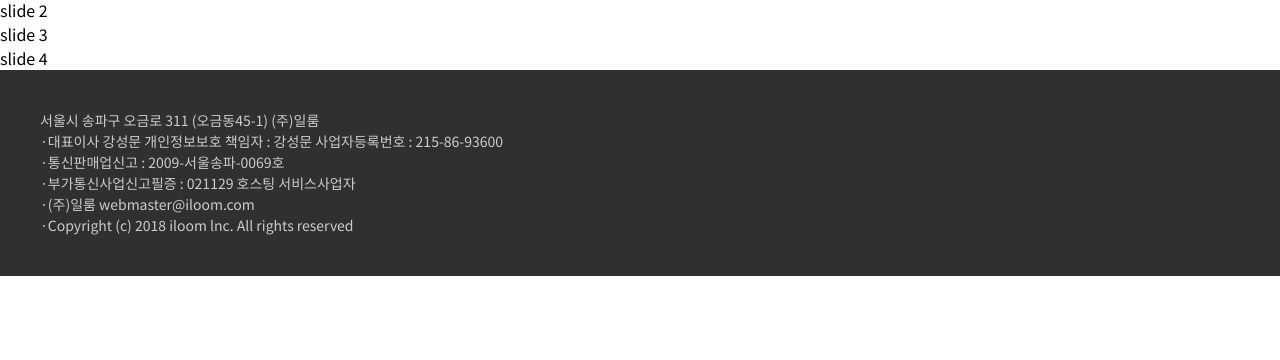
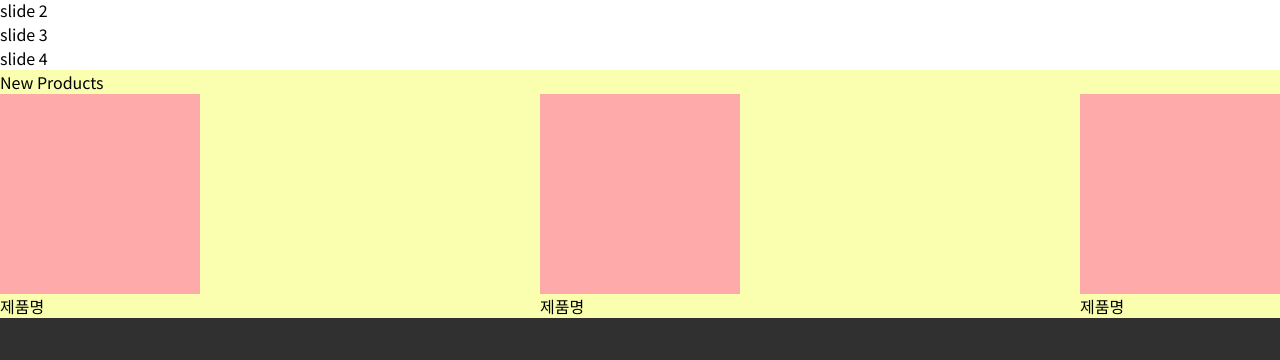
Before and after one commit to naja-ep/next-app, a Next.js app: page / in a window 1280 px wide. Shown: the part 411-771 px from the top of the page. Built offline with nearby package versions, Linux system fonts and the light colour scheme.

Commit message:
changed layout

```diff
--- /dev/null
+++ b/components/Board.js
@@ -0,0 +1,37 @@
+import Link from "next/link";
+
+const Board = () => {
+  return (
+    <section className="product_area">
+      <p>New Products</p>
+      <ul className="prod__list">
+        <li>
+          <Link href="#">
+            <a>
+              <div className="prod_thumb"></div>
+              <p className="prod_name">제품명</p>
+            </a>
+          </Link>
+        </li>
+        <li>
+          <Link href="#">
+            <a>
+              <div className="prod_thumb"></div>
+              <p className="prod_name">제품명</p>
+            </a>
+          </Link>
+        </li>
+        <li>
+          <Link href="#">
+            <a>
+              <div className="prod_thumb"></div>
+              <p className="prod_name">제품명</p>
+            </a>
+          </Link>
+        </li>
+      </ul>
+    </section>
+  );
+};
+
+export default Board;
--- a/components/Header.js
+++ b/components/Header.js
@@ -19,12 +19,12 @@ const Header = () => {
               </Link>
             </li>
             <li>
-              <Link href="#">
+              <Link href="/src/livingroom">
                 <a>거실</a>
               </Link>
             </li>
             <li>
-              <Link href="#">
+              <Link href="/src/kitchen">
                 <a>주방</a>
               </Link>
             </li>
--- a/package.json
+++ b/package.json
@@ -9,6 +9,7 @@
     "lint": "next lint"
   },
   "dependencies": {
+    "axios": "^0.26.1",
     "next": "12.1.0",
     "node-sass": "^7.0.1",
     "react": "17.0.2",
--- a/pages/index.js
+++ b/pages/index.js
@@ -1,13 +1,23 @@
+import axios from "axios";
 import Header from "../components/Header";
 import MainBanner from "../components/MainBanner";
+import Board from "../components/Board";
 import Footer from "../components/Footer";
 
-export default function Home() {
+export default function Home({ data }) {
   return (
     <div>
       <Header />
       <MainBanner />
+      <Board />
+
       <Footer />
     </div>
   );
 }
+
+// Home.getInitialProps = async () => {
+//   const { data } = await axios.get("https://serene-eyrie-13944.herokuapp.com/api/test");
+//   console.log("data loaded");
+//   return { data };
+// };
--- a/styles/globals.css
+++ b/styles/globals.css
@@ -177,3 +177,18 @@ footer {
 :where(footer) p {
   color: #ccc;
 }
+
+/* component - Board */
+.product_area {
+  background: #faffaf;
+}
+.prod__list {
+  display: flex;
+  justify-content: space-between;
+}
+
+.prod__list .prod_thumb {
+  width: 200px;
+  height: 200px;
+  background: #faa;
+}
```
Also changed, not shown: 1 other file (tests, documents, lock files or other folders).
